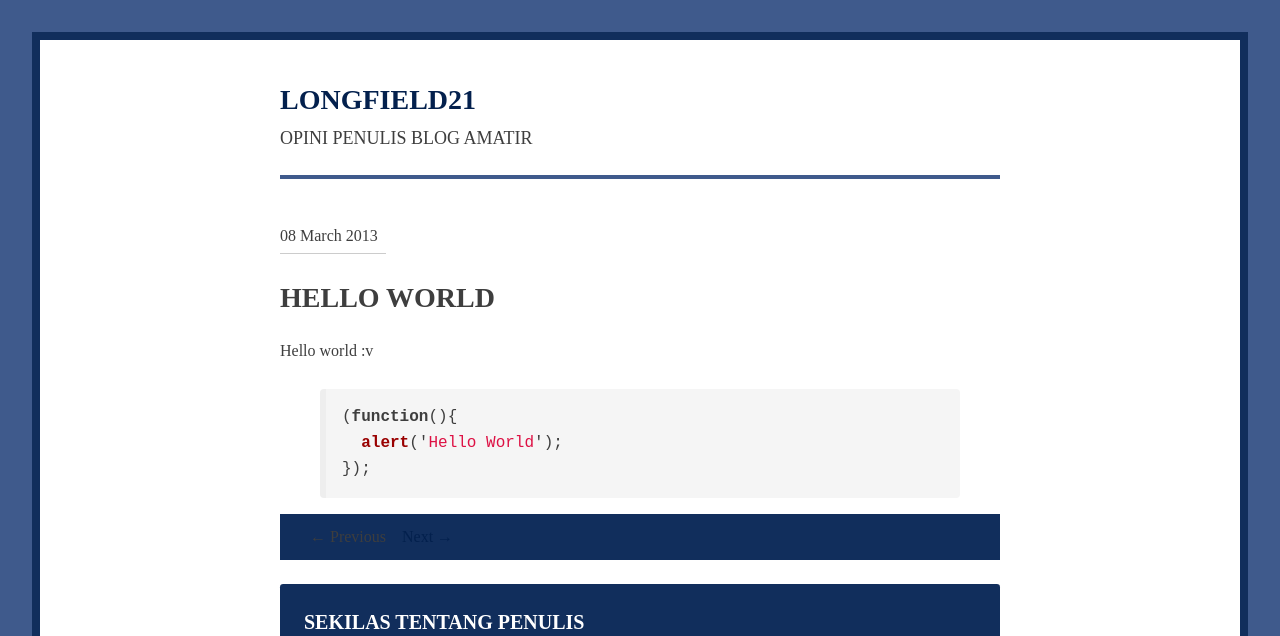
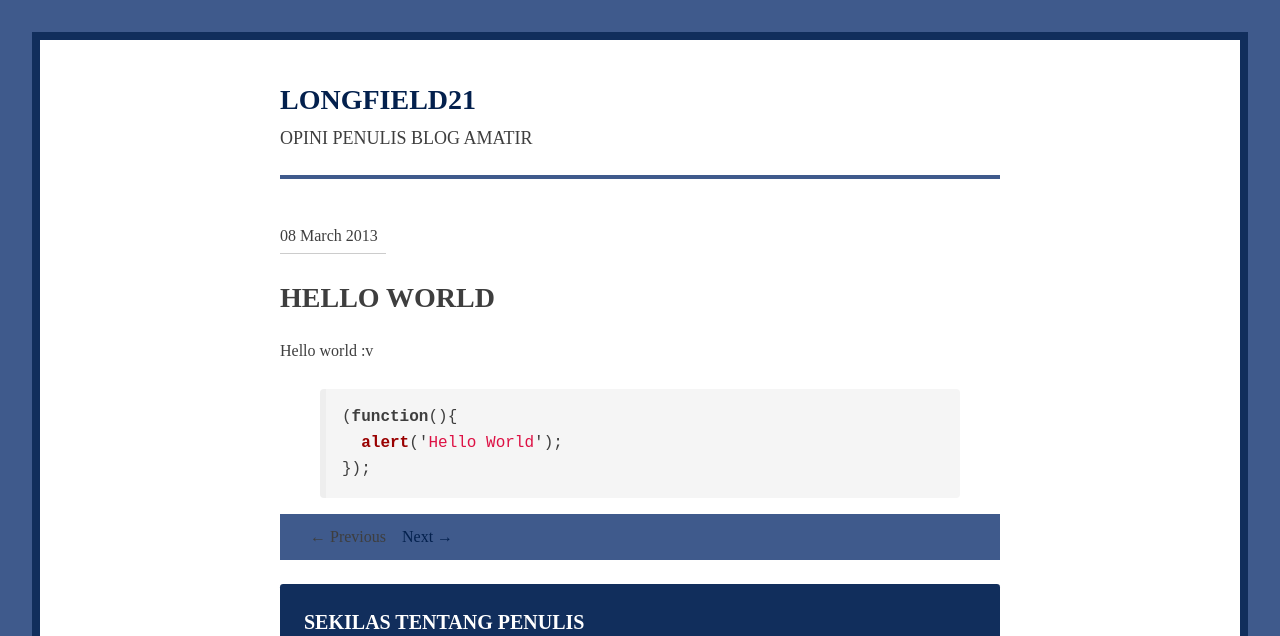
Before and after one commit to longfield21/longfield21.github.com, a Jekyll site: the page built from _posts/2013-10-27-hello-world.md, in a window 1280 px wide. Shown: the top 636 px of the page. Built offline with Jekyll 4.4.1, drawn with Linux system fonts in a browser that asks for light colours; some web fonts are replaced; Markdown is read by kramdown in place of the engine named in the settings; comment, search, counter and statistics services are not loaded; grey boxes are pictures that could not be loaded.

Commit message:
Update index.css

```diff
--- a/assets/css/index.css
+++ b/assets/css/index.css
@@ -45,8 +45,7 @@ p, blockquote, ul, ol, dl, menu, pre{margin:0 0 1.6em;}
 span.new,
 span.old,
 span#pagination{cursor:not-allowed;}
-#pagination{padding:10px 30px; background-color:#112e5c;border-bottom:none}
-a#pagination{color:#ddd;}
+#pagination{padding:10px 30px; background-color:#3f5a8c;border-bottom:none}
 .highlight{background:#ffffff;}
 .highlight .c{color:#999988;font-style:italic;}
 .highlight .err{color:#a61717;background-color:#e3d2d2;}
```
